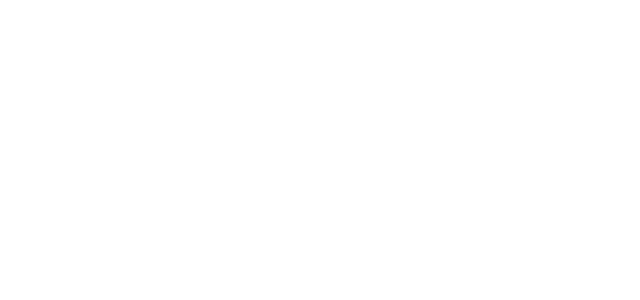
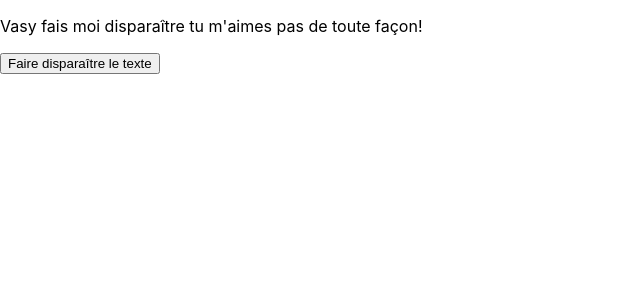
Before and after one commit to Rika-code/celebrities-exo, a React (Create React App) app: page /copyright in a window 1280 px wide. Before the commit this address had no page. Shown: the top 300 px of the page, without its empty margins (0-640 px from the left). Built offline with nearby package versions, Linux system fonts and the light colour scheme.

Commit message:
usestate commit

```diff
--- a/src/App.js
+++ b/src/App.js
@@ -6,6 +6,7 @@
 import CelebritiesRandom from './page/CelebritiesRandom';
 import OneCelebrity from './page/OneCelebrity';
 import TvSpeakersPage from './page/TVSpeakersPage';
+import CopyrightPage from './page/CopyrightPage';
 
 function App() {
   return (
@@ -16,6 +17,7 @@
   <Route path = "/celebrities/:celebrityId" element={<OneCelebrity/>}/>
   <Route path = "/random" element = {<CelebritiesRandom/>}/>
   <Route path ="/speakers" element = {<TvSpeakersPage/>}/>
+  <Route path ="/copyright" element ={<CopyrightPage/>}/>
 </Routes>
 </BrowserRouter>
   );
--- a/src/components/Header.jsx
+++ b/src/components/Header.jsx
@@ -44,6 +44,9 @@
             }
 
             </li>
+            <li>
+                <Link to ="/copyright">Copyright</Link>
+            </li>
         </ul>
         </>
     )
--- /dev/null
+++ b/src/page/CopyrightPage.jsx
@@ -0,0 +1,19 @@
+import { useState } from "react"
+
+function CopyrightPage () {
+const [displayText, setDisplayText] = useState('Coucou');
+const handleClick = () => {
+
+setDisplayText(!displayText);
+}
+return (
+
+<main>
+    {displayText && <p>Vasy fais moi disparaître tu m'aimes pas de toute façon!</p>}
+<button onClick= {handleClick}>Faire disparaître le texte</button>
+    </main>
+)
+
+}
+
+export default CopyrightPage
```
